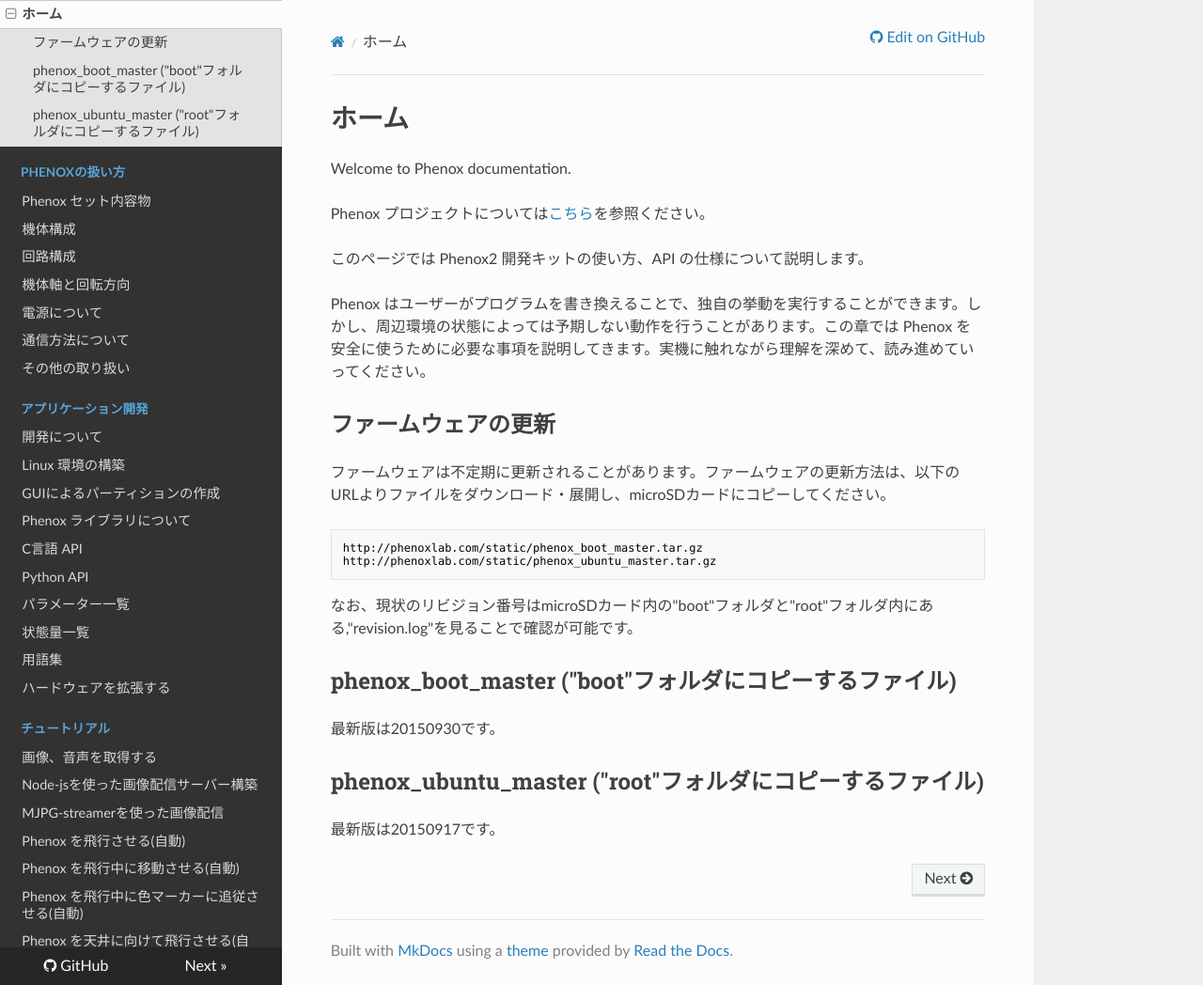
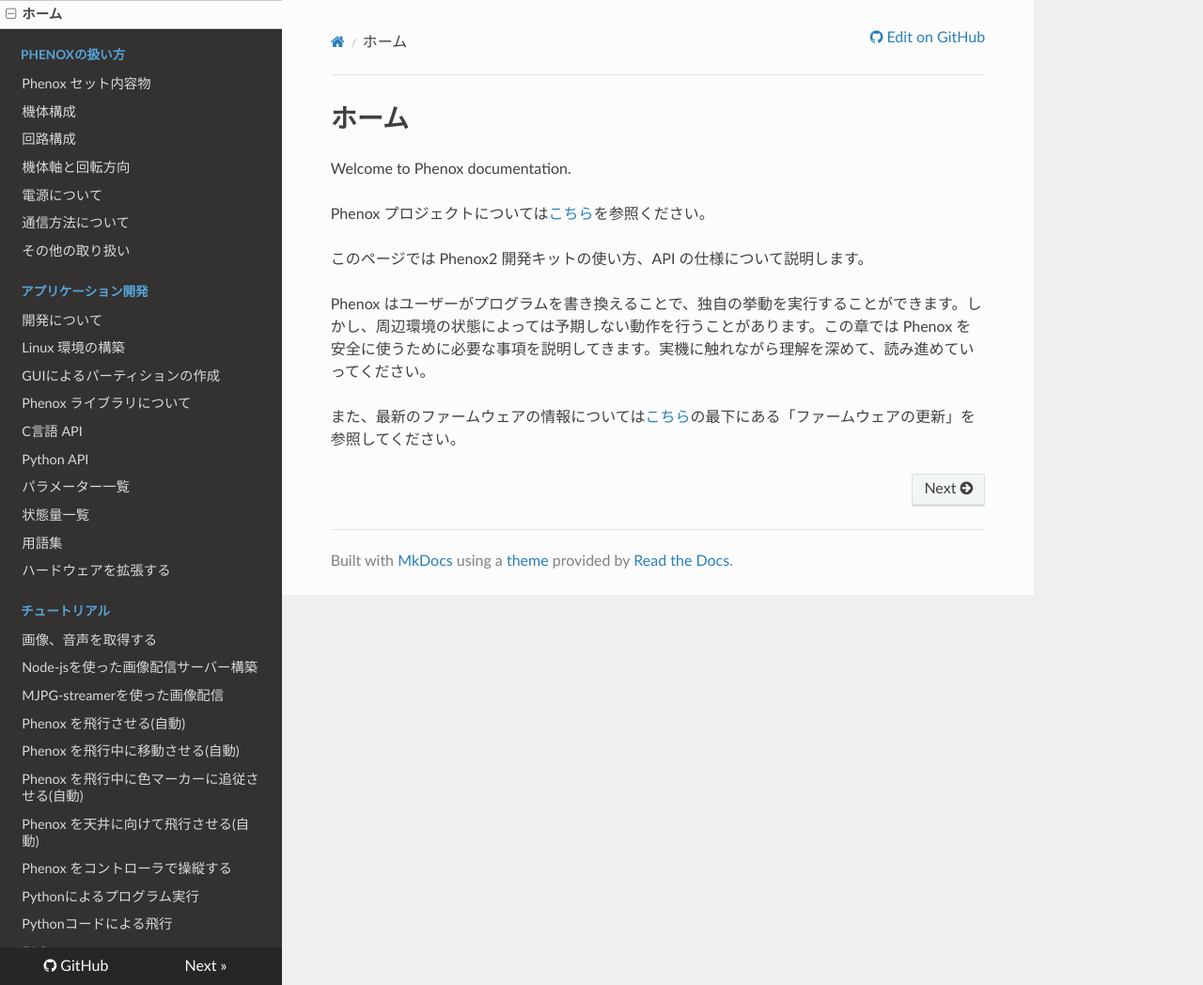
Before and after one commit to phenoxlab/phenox, an MkDocs documentation site: the page built from docs/index.md, in a window 1280 px wide and 1048 px high. Shown: the whole window at 94% size. Built offline with MkDocs 1.6.1, drawn with Linux system fonts in a browser that asks for light colours; nearby versions of some CDN libraries; old or Windows-style settings are respelled for this version of MkDocs.

````diff
--- a/docs/dev/env.md
+++ b/docs/dev/env.md
@@ -225,3 +225,10 @@ sudo cp -a phenox_ubuntu_master/* /media/<username>/root/
 umount /media/<username>/root /media/<username>/boot
 ```
 ![アンマウント] (/img/phenox_build_ja/8.unmount.png)
+
+## ソフトウェアの更新
+現在のリビジョン番号は、microSDカードの各パーティション(boot/, root/)内のrevision.logに記載されています。
+##phenox_boot_master ("boot"フォルダにコピーするファイル)
+最新版は20150930です。
+##phenox_ubuntu_master ("root"フォルダにコピーするファイル)
+最新版は20150917です。
--- a/docs/index.md
+++ b/docs/index.md
@@ -7,14 +7,4 @@ Phenox プロジェクトについては[こちら](http://phenoxlab.com/?lang=j
 
 Phenox はユーザーがプログラムを書き換えることで、独自の挙動を実行することができます。しかし、周辺環境の状態によっては予期しない動作を行うことがあります。この章では Phenox を安全に使うために必要な事項を説明してきます。実機に触れながら理解を深めて、読み進めていってください。
 
-##ファームウェアの更新
-ファームウェアは不定期に更新されることがあります。ファームウェアの更新方法は、以下のURLよりファイルをダウンロード・展開し、microSDカードにコピーしてください。
-```bash
-http://phenoxlab.com/static/phenox_boot_master.tar.gz
-http://phenoxlab.com/static/phenox_ubuntu_master.tar.gz
-```
-なお、現状のリビジョン番号はmicroSDカード内の"boot"フォルダと"root"フォルダ内にある,"revision.log"を見ることで確認が可能です。
-##phenox_boot_master ("boot"フォルダにコピーするファイル)
-最新版は20150930です。
-##phenox_ubuntu_master ("root"フォルダにコピーするファイル)
-最新版は20150917です。
+また、最新のファームウェアの情報については[こちら](dev/env.md)の最下にある「ファームウェアの更新」を参照してください。
````
Also changed, not shown: docs/start/com.md (+5 -1 lines), docs/tut/controll.md (+3 -0 lines).
